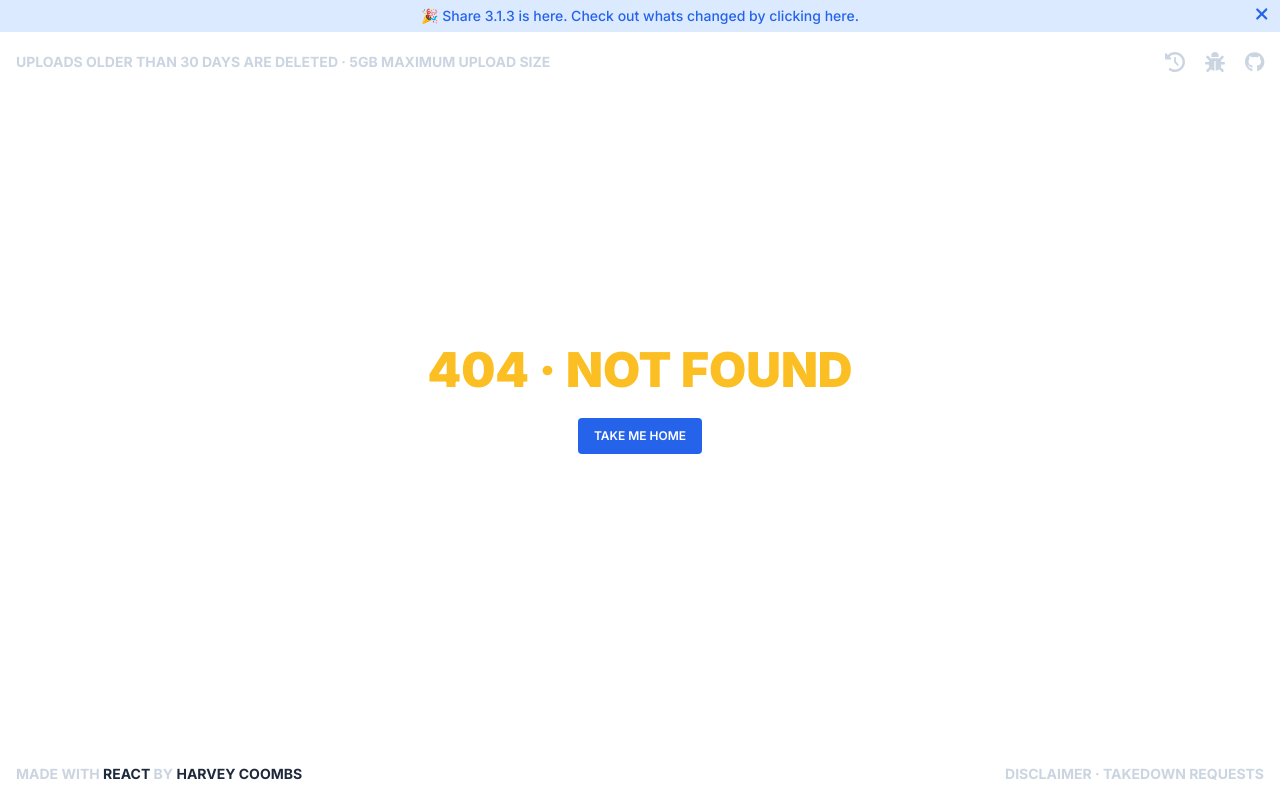
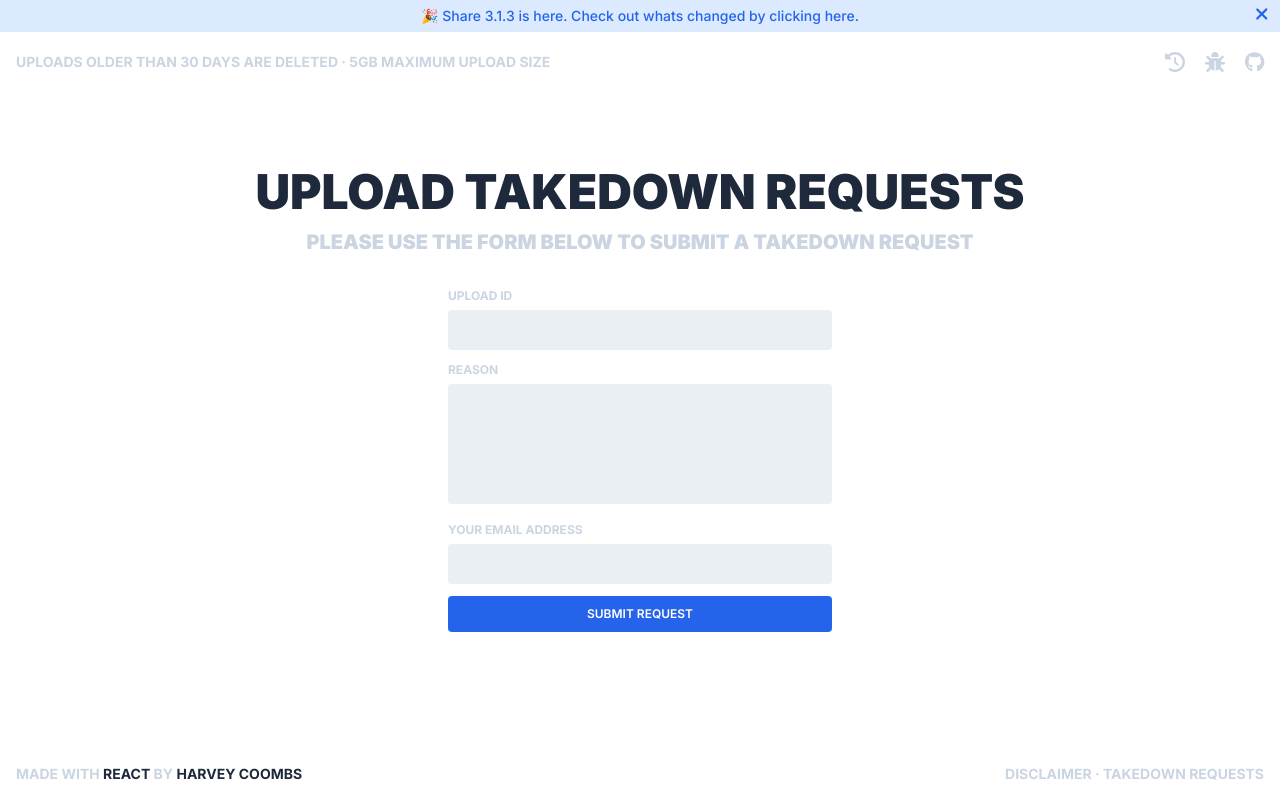
Before and after one commit to harveycoombs/share, a Next.js app: page /takedowns in a window 1280 px wide. Before the commit this address had no page. Built offline with nearby package versions, Linux system fonts and the light colour scheme.

Commit message:
Created upload takedown request page

```diff
--- /dev/null
+++ b/src/app/takedowns/page.tsx
@@ -0,0 +1,85 @@
+"use client";
+import { useState, useRef } from "react";
+
+import Button from "../components/ui/button";
+import Field from "../components/ui/field";
+import TextBox from "../components/ui/textbox";
+
+export default function Takedowns() {
+    let takedownForm = useRef<HTMLDivElement>(null);
+    let uploadIdField = useRef<HTMLInputElement>(null);
+    let reasonField = useRef<HTMLTextAreaElement>(null);
+    let emailField = useRef<HTMLInputElement>(null);
+
+    let [heading, setHeading] = useState<React.JSX.Element>(<h1 className="text-5xl text-center font-black text-slate-800 px-5 pointer-events-none select-none max-lg:text-4xl max-[460px]:hidden dark:text-zinc-500">UPLOAD TAKEDOWN REQUESTS</h1>);
+    let [subheading, setSubheading] = useState<React.JSX.Element|null>(<strong className="block text-xl text-center font-extrabold mt-3 pointer-events-none select-none max-lg:text-base max-[460px]:hidden">PLEASE USE THE FORM BELOW TO SUBMIT A TAKEDOWN REQUEST</strong>);
+
+    async function submitTakedownRequest() {
+	if (!uploadIdField?.current || !reasonField?.current || !emailField?.current) return;
+
+        if (uploadIdField.current.value?.length) {
+            uploadIdField.current.classList.remove("bg-slate-200", "dark:text-zinc-50");
+            uploadIdField.current.classList.add("bg-amber-200");
+        }
+
+        if (reasonField.current.textContent?.length) {
+            reasonField.current.classList.remove("bg-slate-200", "dark:text-zinc-50");
+            reasonField.current.classList.add("bg-amber-200");
+        }
+
+        if (emailField.current.value?.length) {
+            emailField.current.classList.remove("bg-slate-200", "dark:text-zinc-50");
+            emailField.current.classList.add("bg-amber-200");
+        }
+
+        if (!uploadIdField.current.value?.length || !reasonField.current.textContent?.length || !emailField.current.value?.length) return;
+
+        let details = new URLSearchParams({
+            id: uploadIdField.current.value,
+            reason: reasonField.current.textContent,
+            email: emailField.current.value
+        });
+
+        let response = await fetch("/api/takedown", {
+            method: "POST",
+            body: details
+        });
+
+        takedownForm?.current?.remove();
+
+        if (!response.ok) {
+            setHeading(<h1 className="text-5xl text-center font-black text-red-500 pointer-events-none select-none">AN UNEXPECTED SERVER ERROR OCCURED</h1>);
+            setSubheading(<strong className="block text-xl text-center font-extrabold text-red-300 mt-3 pointer-events-none select-none">PLEASE TRY AGAIN LATER</strong>);
+            return;
+        }
+
+        let json = await response.json();
+
+        if (!json.success) {
+            setHeading(<h1 className="text-5xl text-center font-black text-red-500 pointer-events-none select-none">UNABLE TO SUBMIT TAKEDOWN REQUEST</h1>);
+            setSubheading(<strong className="block text-xl text-center font-extrabold text-red-300 mt-3 pointer-events-none select-none">PLEASE CHECK YOUR DETAILS AND TRY AGAIN</strong>);
+            return;
+        }
+
+        setHeading(<h1 className="text-5xl text-center font-black text-emerald-400 cursor-pointer select-none">TAKEDOWN REQUEST SUCCESSFULLY SUBMITTED</h1>);
+        setSubheading(<strong className="block text-xl text-center font-extrabold text-emerald-200 mt-3 pointer-events-none select-none">YOU MAY NOW CLOSE THIS WINDOW</strong>);
+    }
+
+    return (
+        <main className="grid place-items-center h-screen">
+            <section>
+                {heading}
+                {subheading}
+                <div className="w-96 mx-auto mt-8" ref={takedownForm}>
+                    <label className="block mt-3 mb-1.5 text-xs font-bold select-none">UPLOAD ID</label>
+                    <Field type="text" classes="w-full" innerref={uploadIdField} />
+                    <label className="block mt-3 mb-1.5 text-xs font-bold select-none">REASON</label>
+                    <TextBox classes="w-full resize-none" rows="5" innerref={reasonField} />
+                    <label className="block mt-3 mb-1.5 text-xs font-bold select-none">YOUR EMAIL ADDRESS</label>
+                    <Field type="text" classes="w-full" innerref={emailField} />
+                    <Button classes="w-full mt-3" click={submitTakedownRequest}>SUBMIT REQUEST</Button>
+                </div>
+            </section>
+        </main>
+    );
+}
```
